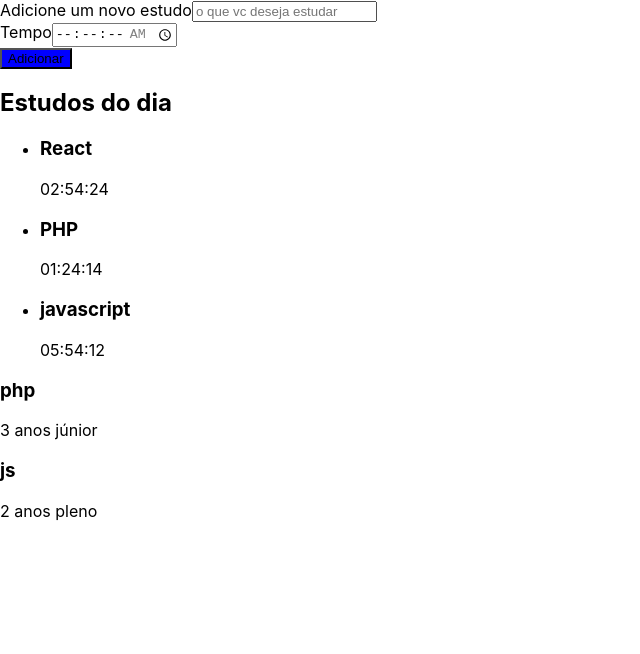
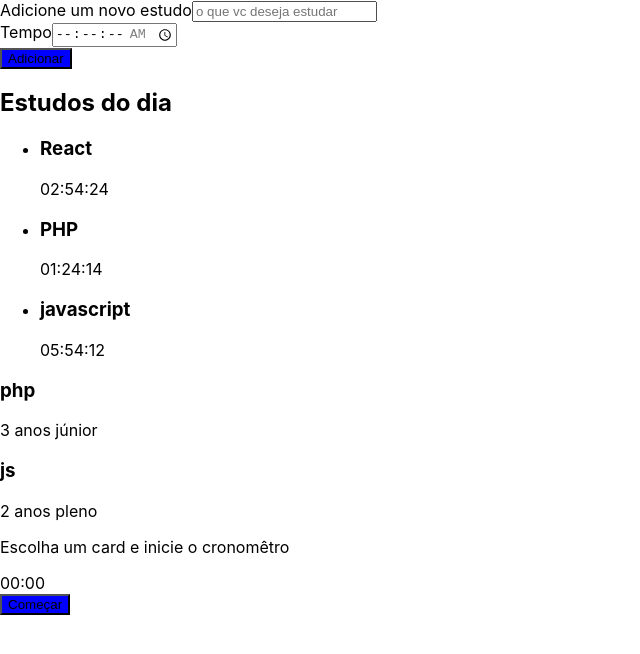
Before and after one commit to TemplatesFrontend/alura-studies, a React (Create React App) app: page / in a window 1280 px wide. Shown: the top 654 px of the page, without its empty margins (0-640 px from the left). Built offline with nearby package versions, Linux system fonts and the light colour scheme.

Commit message:
criando um cronômnetro

```diff
--- /dev/null
+++ b/src/components/Cronometro/Relogio/index.tsx
@@ -0,0 +1,15 @@
+function Relogio() {
+    return (
+        <>
+        <span>0</span>
+        <span>0</span>
+        <span>:</span>
+        <span>0</span>
+        <span>0</span>
+        </>
+
+    )
+
+}
+
+export default Relogio;
--- /dev/null
+++ b/src/components/Cronometro/index.tsx
@@ -0,0 +1,18 @@
+import Button from "../Button";
+import Relogio from "./Relogio";
+
+function Crono() {
+    return (
+        <div>
+            <p>Escolha um card e inicie o cronomêtro</p>
+            <div>
+                <Relogio />
+        </div>
+                <Button>
+                    Começar
+                </Button>
+            </div>
+    )
+}
+
+export default Crono;
--- a/src/pages/App.tsx
+++ b/src/pages/App.tsx
@@ -1,5 +1,6 @@
 import React from 'react';
 import Button from '../components/Button';
+import Crono from '../components/Cronometro';
 import Form from '../components/Form';
 import Lista from '../components/List';
 
@@ -9,6 +10,7 @@ function App() {
     <div className="App">
       <Form />
       <Lista />
+      <Crono />
     </div>
   );
 }
```
